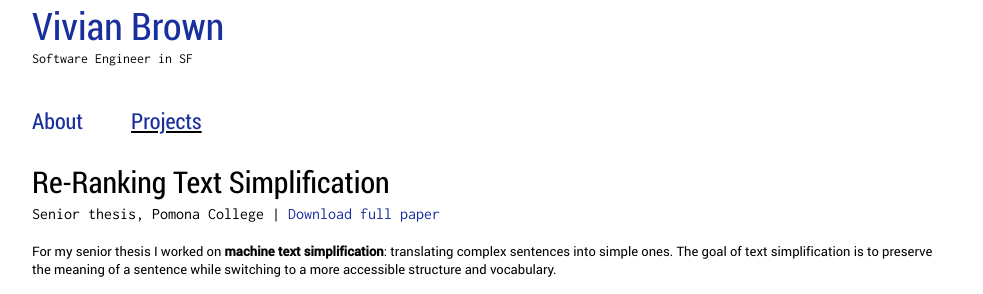
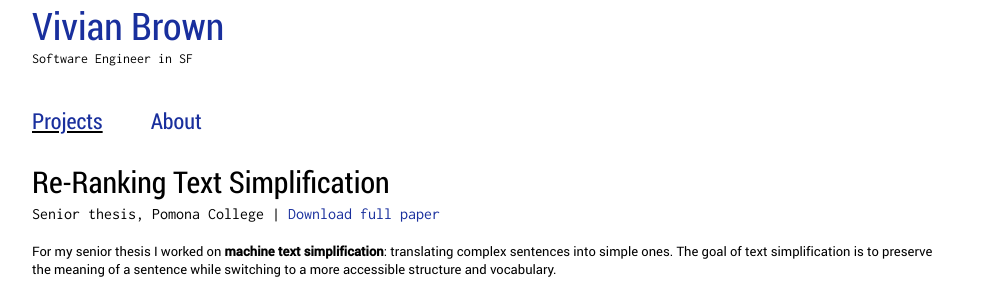
Before and after one commit to vbrown608/jekyll-portfolio, a Jekyll site: the page built from _projects/machine-translation.md, in a window 1280 px wide. Shown: the top 294 px of the page, without its empty margins (148-1131 px from the left). Built offline with Jekyll 4.4.1, drawn with Linux system fonts in a browser that asks for light colours.

Commit message:
Sort nav elements

```diff
--- a/_includes/header.html
+++ b/_includes/header.html
@@ -4,7 +4,8 @@
 </header>
 <nav>
   <ul>
-    {% for p in site.html_pages %}
+    {% assign html_pages = site.html_pages | sort: 'weight' %}
+    {% for p in html_pages %}
       <li class='
         {% if page.title == p.title or page.parent == p.title %}
           active
```
Also changed, not shown: about.md (+1 -0 lines), index.md (+1 -0 lines).
